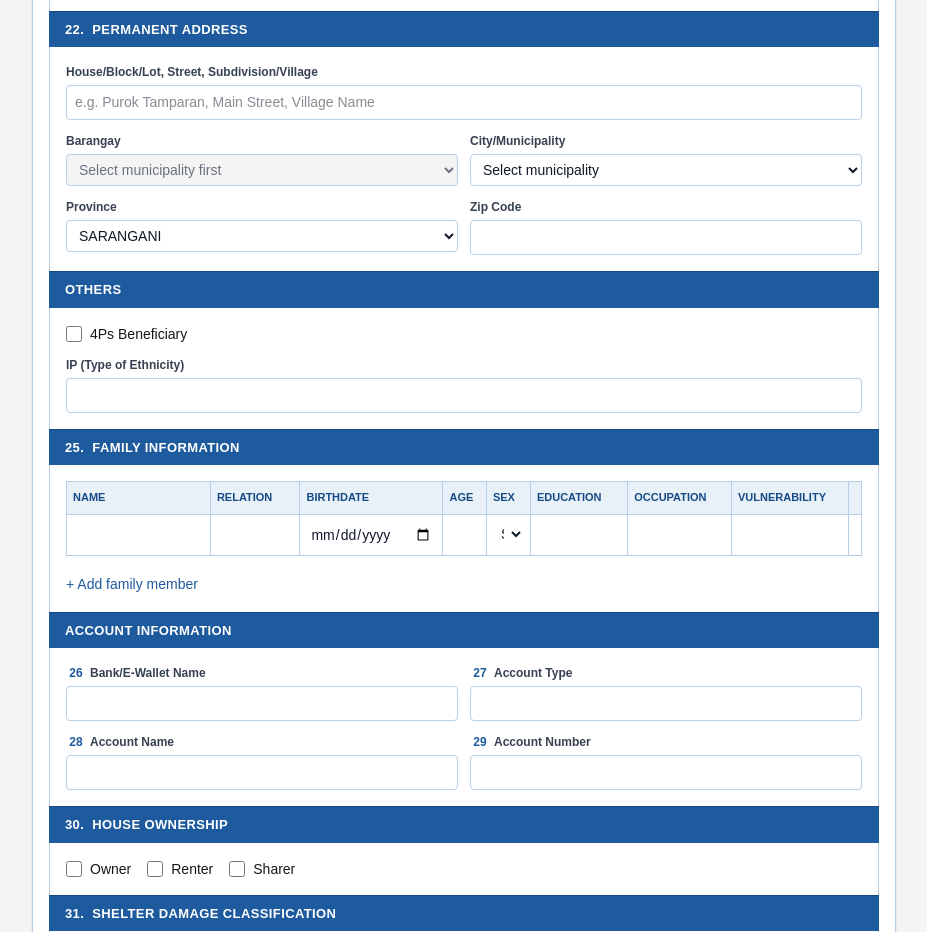
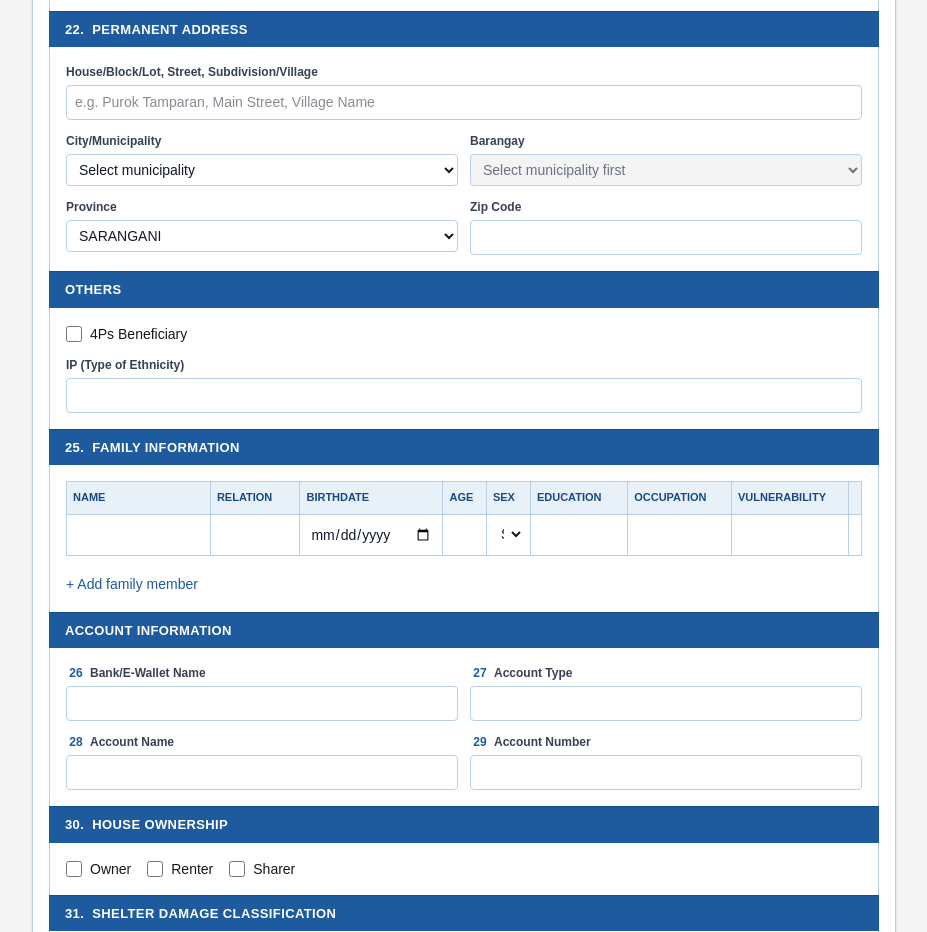
Before and after one commit to dioame/offline-dms, a Next.js app: page / in a window 1280 px wide. Shown: the part 1360-2292 px from the top of the page, without its empty margins (176-1103 px from the left). Built offline with nearby package versions, Linux system fonts and the light colour scheme.

Commit message:
updates-faced-records

```diff
--- a/src/components/faced/FacedForm.tsx
+++ b/src/components/faced/FacedForm.tsx
@@ -485,6 +485,14 @@ export default function FacedForm({ editId, onSaved, onCancelEdit }: FacedFormPr
             placeholder="e.g. Purok Tamparan, Main Street, Village Name"
           />
         </FormField>
+        <FormField label="City/Municipality">
+          <SelectInput
+            value={form.permanent_address.city_municipality}
+            onChange={(e) => handlePermMunicipality(e.target.value)}
+            options={municipalityOptions()}
+            placeholder="Select municipality"
+          />
+        </FormField>
         <FormField label="Barangay">
           <SelectInput
             value={form.permanent_address.barangay}
@@ -496,14 +504,6 @@ export default function FacedForm({ editId, onSaved, onCancelEdit }: FacedFormPr
                 : "Select municipality first"
             }
             disabled={!form.permanent_address.city_municipality}
-          />
-        </FormField>
-        <FormField label="City/Municipality">
-          <SelectInput
-            value={form.permanent_address.city_municipality}
-            onChange={(e) => handlePermMunicipality(e.target.value)}
-            options={municipalityOptions()}
-            placeholder="Select municipality"
           />
         </FormField>
         <FormField label="Province">
```
